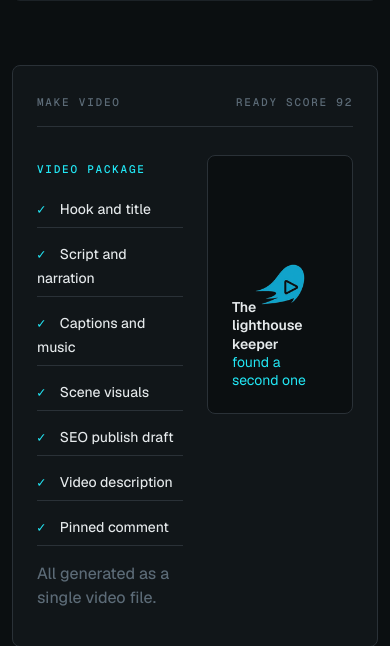
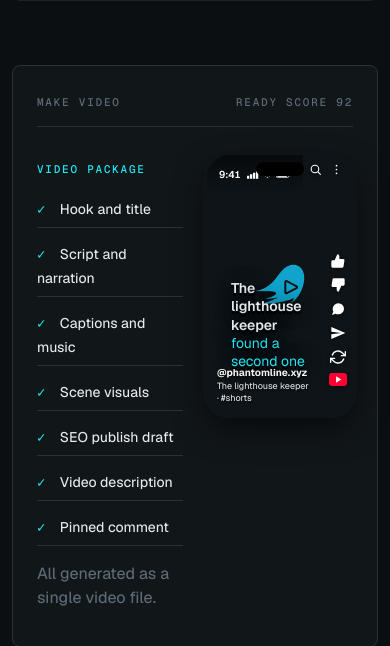
Before and after one commit to Kyle-McCool/phantomline, a Flask app: page / in a window 390 px wide. Shown: the part 2423-3069 px from the top of the page. Run offline with Flask 3, Linux system fonts and the light colour scheme; data that the repository does not hold is empty; some libraries are stand-ins or nearby versions.

Commit message:
Mini-phone in product band: add YouTube Shorts chrome + dynamic island
The Make Video section phone mockup was the last frame without
the unified Shorts treatment. Now matches hero, studio preview, and
footage cards: dynamic island, status bar with SVG icons, action rail,
YouTube logo, @phantomline.xyz channel strip.

Co-Authored-By: Claude Sonnet 4.6 <noreply@anthropic.com>

```diff
--- a/static/landing.css
+++ b/static/landing.css
@@ -920,32 +920,116 @@ h4 {
 }
 .mini-phone {
   aspect-ratio: 9 / 16;
-  background: var(--bg-base);
-  border: 1px solid var(--border-default);
-  border-radius: var(--radius-md);
+  background: #0e1418;
+  border: 0;
+  border-radius: 22px;
   position: relative;
   display: grid;
   place-items: center;
   padding: var(--s-5);
+  overflow: hidden;
+  box-shadow: 0 0 0 4px #0e1418, 0 14px 32px rgba(0, 0, 0, 0.55);
+}
+/* Dynamic island */
+.mini-phone::before {
+  content: "";
+  position: absolute;
+  top: 7px;
+  left: 50%;
+  transform: translateX(-50%);
+  width: 48px;
+  height: 14px;
+  border-radius: 999px;
+  background: #000;
+  z-index: 5;
+  pointer-events: none;
 }
 .mini-phone img {
   width: 56px;
   height: auto;
   opacity: 0.8;
 }
+/* Shorts chrome overlay */
+.mini-phone-chrome {
+  position: absolute;
+  inset: 0;
+  z-index: 2;
+  pointer-events: none;
+  color: #fff;
+  font-family: var(--font-sans);
+}
+.mini-phone-top {
+  position: absolute;
+  top: 0;
+  left: 0;
+  right: 50px;
+  padding: 8px 12px;
+  display: flex;
+  align-items: center;
+  justify-content: space-between;
+  font-size: 10px;
+  font-weight: 600;
+  background: linear-gradient(to bottom, rgba(0, 0, 0, 0.5), rgba(0, 0, 0, 0));
+}
+.mini-phone-system { display: inline-flex; align-items: center; gap: 3px; }
+.mini-phone-topactions {
+  position: absolute;
+  top: 8px;
+  right: 10px;
+  z-index: 3;
+  display: flex;
+  align-items: center;
+  gap: 8px;
+}
+.mini-phone-topactions svg { filter: drop-shadow(0 1px 2px rgba(0, 0, 0, 0.5)); }
+.mini-phone-rail {
+  position: absolute;
+  right: 6px;
+  bottom: 28px;
+  z-index: 3;
+  display: flex;
+  flex-direction: column;
+  align-items: center;
+  gap: 8px;
+}
+.mini-phone-action {
+  display: flex;
+  align-items: center;
+  justify-content: center;
+  text-shadow: 0 1px 2px rgba(0, 0, 0, 0.55);
+}
+.mini-phone-action svg { filter: drop-shadow(0 1px 2px rgba(0, 0, 0, 0.55)); }
+.mini-phone-yt { filter: drop-shadow(0 1px 2px rgba(0, 0, 0, 0.55)); }
+.mini-phone-bottom {
+  position: absolute;
+  inset: auto 42px 10px 10px;
+  z-index: 3;
+  display: flex;
+  flex-direction: column;
+  gap: 2px;
+  font-size: 9px;
+  line-height: 1.3;
+  text-shadow: 0 1px 2px rgba(0, 0, 0, 0.65);
+}
+.mini-phone-bottom strong { font-size: 10px; }
+.mini-phone-bottom span {
+  color: rgba(255, 255, 255, 0.88);
+  font-weight: 450;
+}
 .mini-phone .caption {
   position: absolute;
-  bottom: var(--s-5);
+  bottom: 44px;
   left: var(--s-5);
-  right: var(--s-5);
+  right: 48px;
   font-family: var(--font-sans);
   font-weight: 600;
   font-size: var(--text-body-sm);
   color: var(--text-primary);
   text-transform: none;
   text-align: left;
-  text-shadow: none;
+  text-shadow: 0 3px 0 #000, 0 0 18px rgba(0, 0, 0, 0.8);
   line-height: 1.3;
+  z-index: 3;
 }
 .mini-phone .caption span { color: var(--brand); display: block; font-weight: 400; }
 
--- a/templates/landing.html
+++ b/templates/landing.html
@@ -273,6 +273,42 @@
             <div class="mock-panel">
               <div class="mini-phone">
                 <img src="{{ '/static/phantomline-favicon.png' | versioned }}" alt="" width="64" height="64" loading="lazy" decoding="async" />
+                <div class="mini-phone-chrome" aria-hidden="true">
+                  <div class="mini-phone-top">
+                    <span>9:41</span>
+                    <span class="mini-phone-system">
+                      <svg viewBox="0 0 16 10" width="12" height="8" fill="currentColor"><rect x="0" y="6" width="3" height="4"/><rect x="4" y="4" width="3" height="6"/><rect x="8" y="2" width="3" height="8"/><rect x="12" y="0" width="3" height="10"/></svg>
+                      <svg viewBox="0 0 16 12" width="11" height="8" fill="none" stroke="currentColor" stroke-width="1.5"><path d="M2 5a9 9 0 0 1 12 0M4.5 7.5a5 5 0 0 1 7 0M7 10a1.5 1.5 0 0 1 2 0"/></svg>
+                      <svg viewBox="0 0 22 10" width="15" height="7" fill="none" stroke="currentColor" stroke-width="1"><rect x="0.5" y="0.5" width="18" height="9" rx="2"/><rect x="2" y="2" width="14" height="6" rx="1" fill="currentColor"/><rect x="19.5" y="3" width="2" height="4" rx="0.5" fill="currentColor"/></svg>
+                    </span>
+                  </div>
+                  <div class="mini-phone-topactions">
+                    <svg viewBox="0 0 24 24" width="13" height="13" fill="none" stroke="currentColor" stroke-width="2" stroke-linecap="round"><circle cx="11" cy="11" r="7"/><line x1="21" y1="21" x2="16.5" y2="16.5"/></svg>
+                    <svg viewBox="0 0 24 24" width="13" height="13" fill="currentColor"><circle cx="12" cy="5" r="1.6"/><circle cx="12" cy="12" r="1.6"/><circle cx="12" cy="19" r="1.6"/></svg>
+                  </div>
+                  <div class="mini-phone-rail">
+                    <div class="mini-phone-action">
+                      <svg viewBox="0 0 24 24" width="16" height="16" fill="currentColor"><path d="M14 9V5a3 3 0 0 0-3-3l-4 9v11h11.28a2 2 0 0 0 2-1.7l1.38-9A2 2 0 0 0 19.7 9zM7 22H4a2 2 0 0 1-2-2v-7a2 2 0 0 1 2-2h3"/></svg>
+                    </div>
+                    <div class="mini-phone-action">
+                      <svg viewBox="0 0 24 24" width="16" height="16" fill="currentColor"><path d="M10 15v4a3 3 0 0 0 3 3l4-9V2H5.72a2 2 0 0 0-2 1.7l-1.38 9A2 2 0 0 0 4.32 15zM17 2h3a2 2 0 0 1 2 2v7a2 2 0 0 1-2 2h-3"/></svg>
+                    </div>
+                    <div class="mini-phone-action">
+                      <svg viewBox="0 0 24 24" width="16" height="16" fill="currentColor"><path d="M21 11.5a8.38 8.38 0 0 1-9 8.38 8.5 8.5 0 0 1-3.8-.9L3 21l1.9-5.2A8.5 8.5 0 0 1 4 12 8.38 8.38 0 0 1 12.5 3.5 8.38 8.38 0 0 1 21 11.5z"/></svg>
+                    </div>
+                    <div class="mini-phone-action">
+                      <svg viewBox="0 0 24 24" width="16" height="16" fill="currentColor"><path d="M2 21l21-9L2 3v7l15 2-15 2z"/></svg>
+                    </div>
+                    <div class="mini-phone-action">
+                      <svg viewBox="0 0 24 24" width="16" height="16" fill="none" stroke="currentColor" stroke-width="2" stroke-linecap="round" stroke-linejoin="round"><polyline points="23 4 23 10 17 10"/><polyline points="1 20 1 14 7 14"/><path d="M3.51 9a9 9 0 0 1 14.85-3.36L23 10M1 14l4.64 4.36A9 9 0 0 0 20.49 15"/></svg>
+                    </div>
+                    <svg class="mini-phone-yt" viewBox="0 0 28 20" width="18" height="13"><rect width="28" height="20" rx="5" fill="#ff0033"/><polygon points="11,5 11,15 19,10" fill="#fff"/></svg>
+                  </div>
+                  <div class="mini-phone-bottom">
+                    <strong>@phantomline.xyz</strong>
+                    <span>The lighthouse keeper · #shorts</span>
+                  </div>
+                </div>
                 <div class="caption">The lighthouse keeper<br><span>found a second one</span></div>
               </div>
             </div>
```
